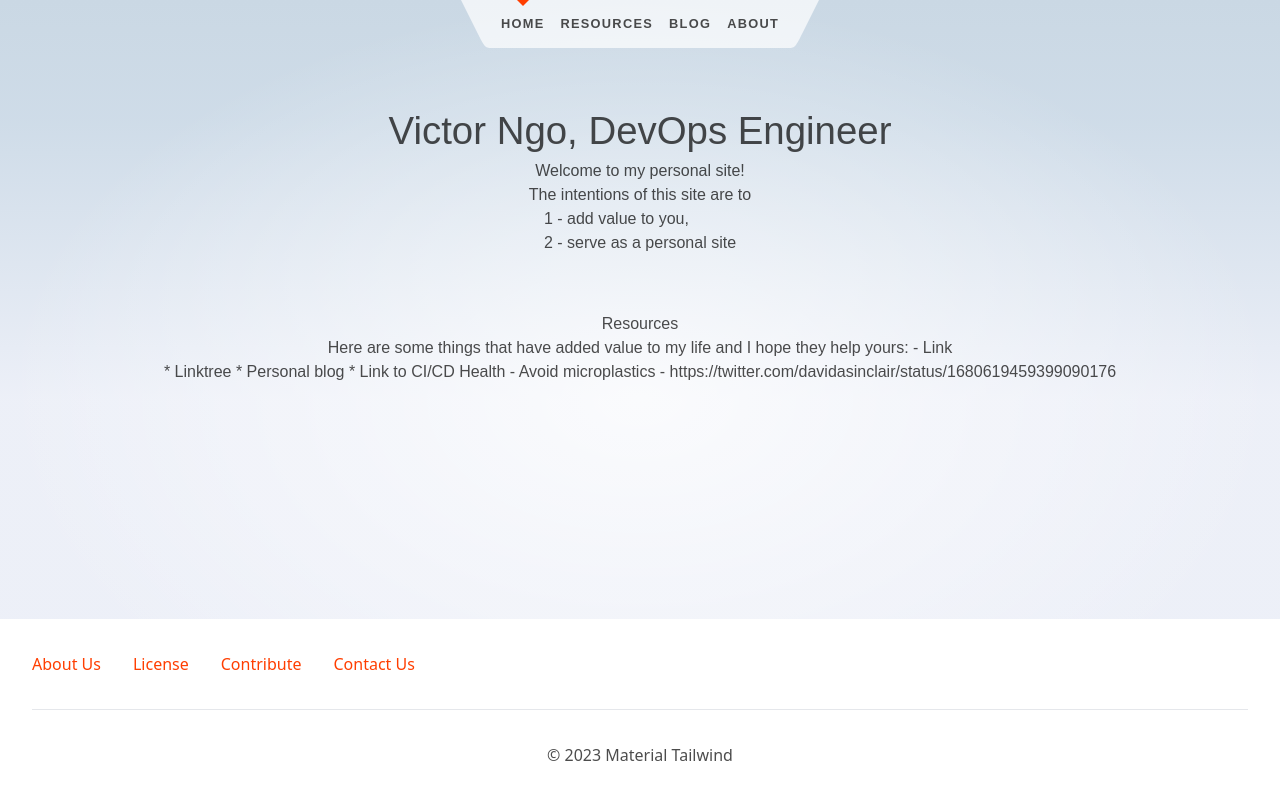
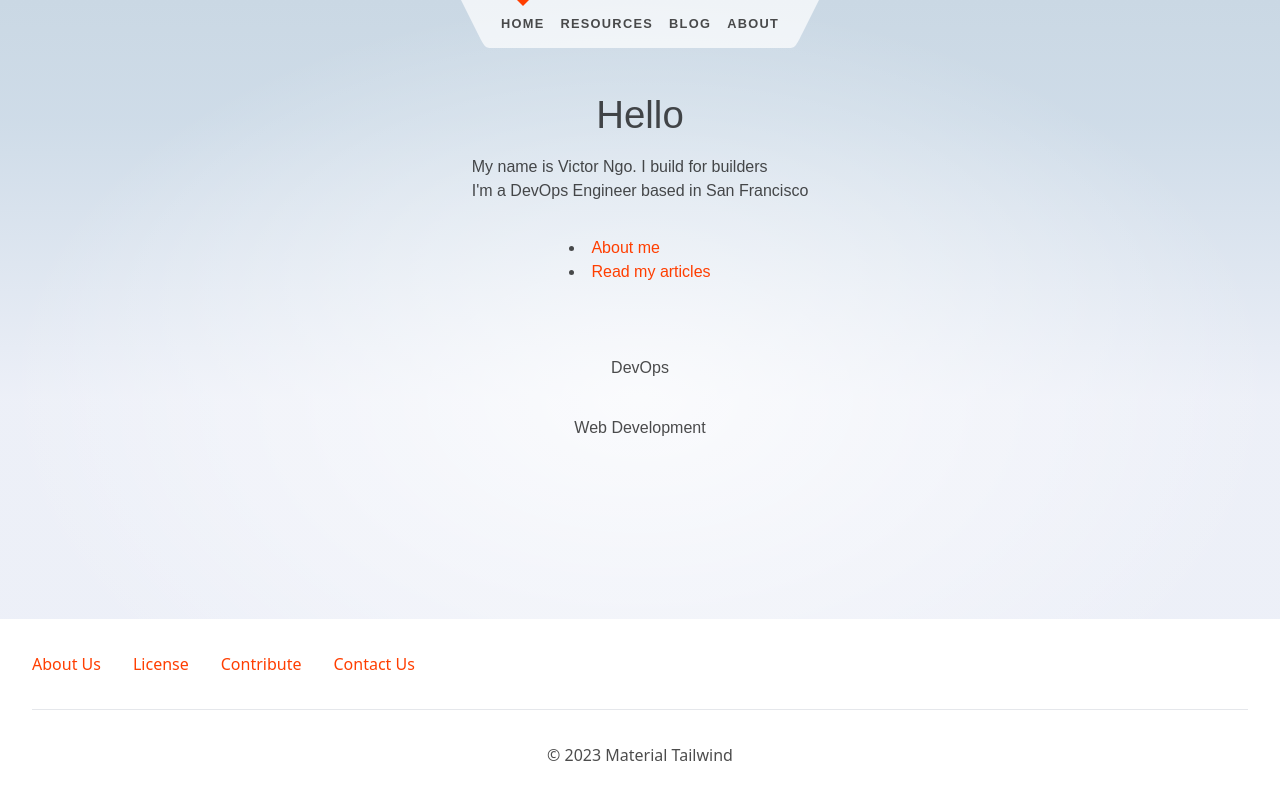
Before and after one commit to vcotir/vcotir.github.io, a SvelteKit app: page / in a window 1280 px wide. Built offline with nearby package versions, Linux system fonts and the light colour scheme.

Commit message:
Remove unused nav elements

```diff
--- a/src/routes/+page.svelte
+++ b/src/routes/+page.svelte
@@ -5,51 +5,48 @@
 </script>
 
 <svelte:head>
-	<title>Home</title>
-	<meta name="description" content="Svelte demo app" />
+	<title>I'm Victor Ngo</title>
+	<meta name="description" content="Victor Ngo's Personal Website" />
 </svelte:head>
 
-<section>
-	<h1>
-		Victor Ngo, DevOps Engineer
-			<!-- TODO remove -->
-		<!-- <span class="welcome">
-			<picture>
-				<source srcset={welcome} type="image/webp" />
-				<img src={welcome_fallback} alt="Welcome" />
-			</picture>
-		</span> -->
+<section id="welcome">
+	<h1 class="mb-3">
+		Hello
 	</h1>
-	<p>Welcome to my personal site!</p>
 	<p>
-		The intentions of this site are to </p>
-		<ol>
+		My name is Victor Ngo. I build for builders
+		<br />
+		I'm a DevOps Engineer based in San Francisco
+	</p>
+	<section>
+		<nav>
 			<li>
-					1 - add value to you,
+				<a href="#">About me</a>
 			</li>
 			<li>
-				2 - serve as a personal site
+				<a href="#">Read my articles</a>
 			</li>
-		</ol>
+		</nav>
+	</section>
+</section>
 
+<section id="projects">
 	<section>
-		<h2>Resources</h2>
+		DevOps
+	</section>
+	<section>
+		Web Development
+	</section>
+	<section>
 
-			Here are some things that have added value to my life and I hope they help yours:
-			- Link
-			<ul>
-				<li></li>
-			</ul>
-			* Linktree
-			* Personal blog
-			* Link to CI/CD
+	</section>
+</section>
 
-			Health
-			- Avoid microplastics - https://twitter.com/davidasinclair/status/1680619459399090176
-	</section>
+<section id="contact">
+</section>
 
 
-</section>
+
 
 <style>
 	section {
```
